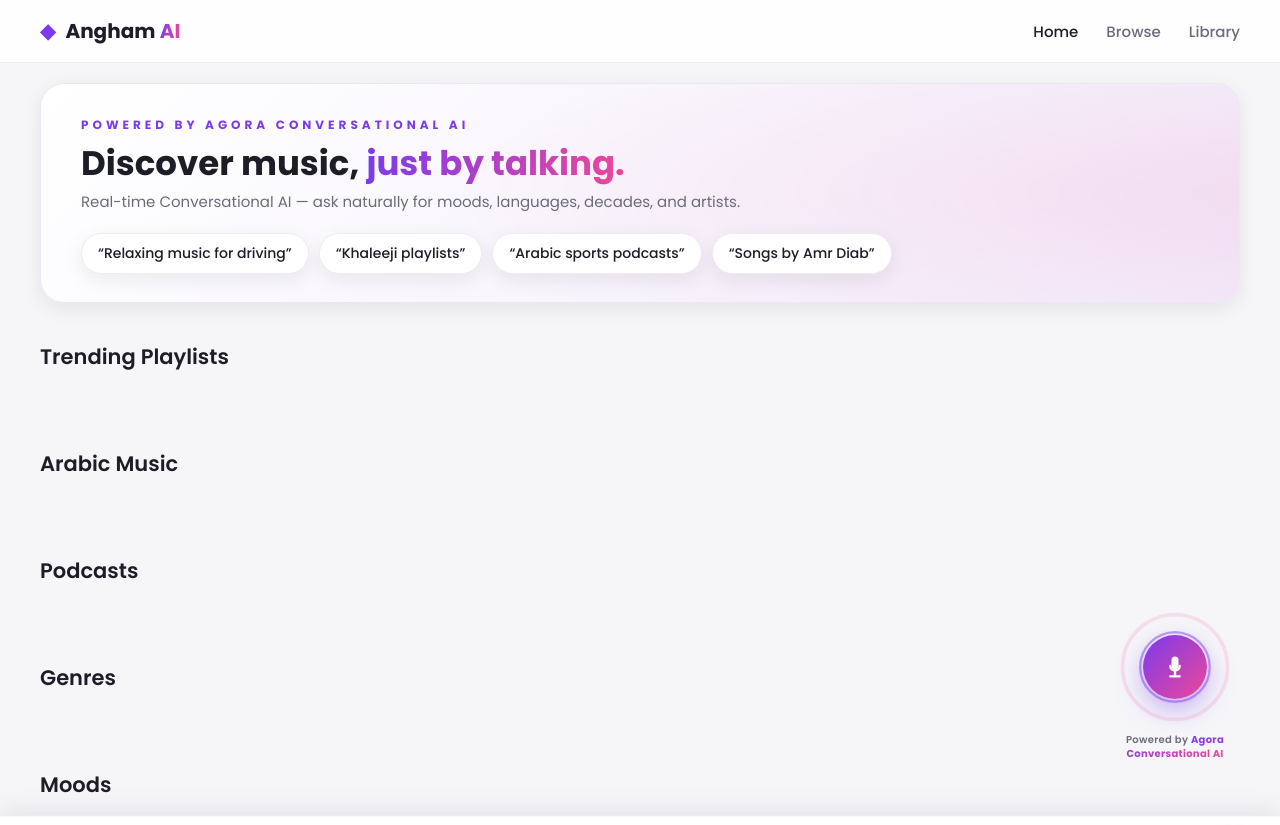
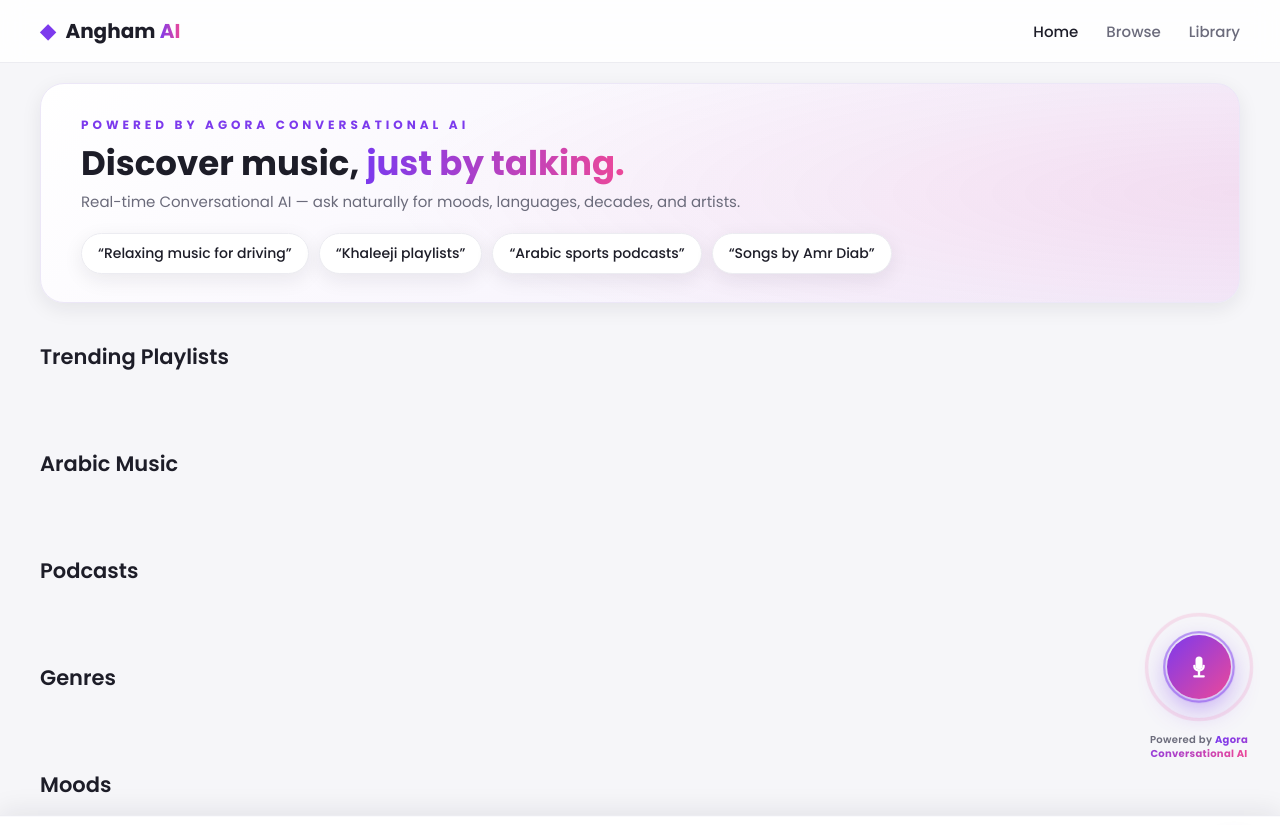
Before and after one commit to arundroid94/angham-ai-demo, a website: page public/index.html in a window 1280 px wide. Shown: the top 825 px of the page. Drawn offline with Linux system fonts and the light colour scheme; no server answers.

Commit message:
Move voice dock closer to the right edge

```diff
--- a/public/css/styles.css
+++ b/public/css/styles.css
@@ -122,7 +122,7 @@ body {
 /* ===== Floating voice dock (always visible) ===== */
 .voice-dock {
   position: fixed;
-  right: 40px;
+  right: 16px;
   bottom: 40px;
   z-index: 40;
   display: flex;
```
Also changed, not shown: 1 other file.
